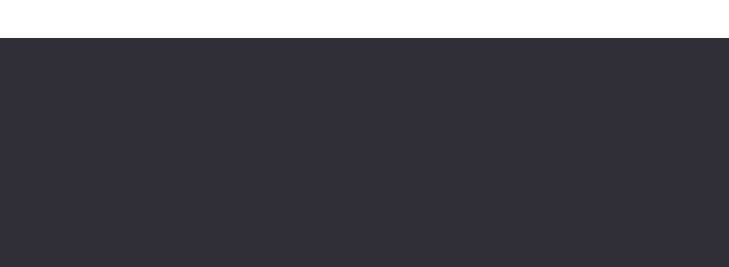
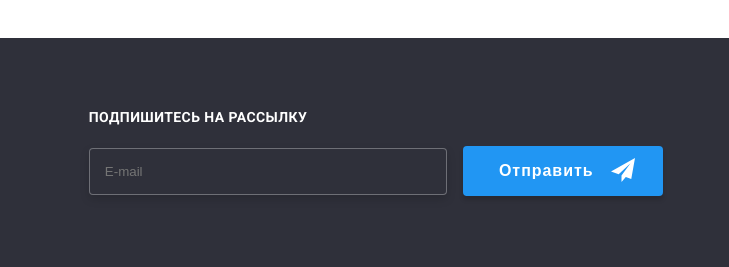
Before and after one commit to Klem26/goit-markup-hw-06, a plain HTML site: page portfolio.html in a window 1280 px wide. Shown: the part 1593-1860 px from the top of the page, 551-1280 px from the left. Drawn offline with Linux system fonts and the light colour scheme.

Commit message:
форма для footer

```diff
--- a/portfolio.html
+++ b/portfolio.html
@@ -361,6 +361,24 @@
             </li>
           </ul>
         </div>
+        <div class="subscribe">
+          <form class="form-subscribe">
+            <b class="form-text">Подпишитесь на рассылку</b>
+            <label class="field-subscribe">
+              <input
+                type="text"
+                class="form-input-subscribe"
+                name="name"
+                placeholder="E-mail "
+              />
+            </label>
+            <button type="submit" class="button-subscribe">Отправить</button>
+
+            <svg class="icon-send">
+              <use href="./images/icon.svg#icon-send"></use>
+            </svg>
+          </form>
+        </div>
       </div>
     </footer>
   </body>
```
